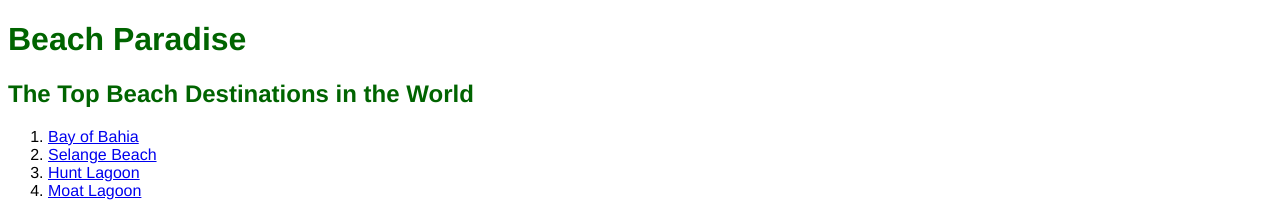
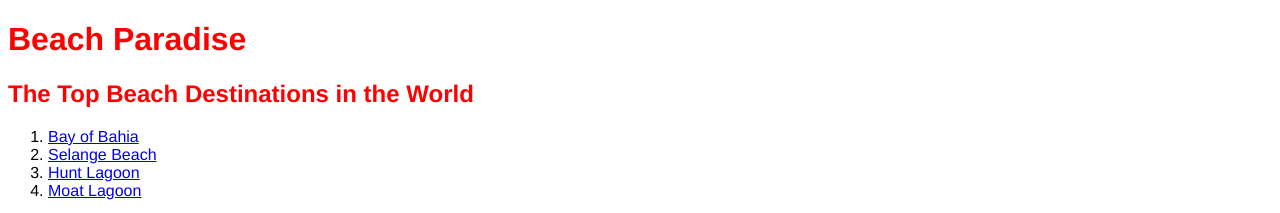
Before and after one commit to daveracine/beachparadise, a plain HTML site: page index.html in a window 1280 px wide. Shown: the top 213 px of the page. Drawn offline with Linux system fonts and the light colour scheme.

Commit message:
changed color to red

```diff
--- a/resources/css/style.css
+++ b/resources/css/style.css
@@ -4,7 +4,7 @@ html {
 
 h1,
 h2 {
-  color: DarkGreen;
+  color: red;
 }
 
 h3 {
```
